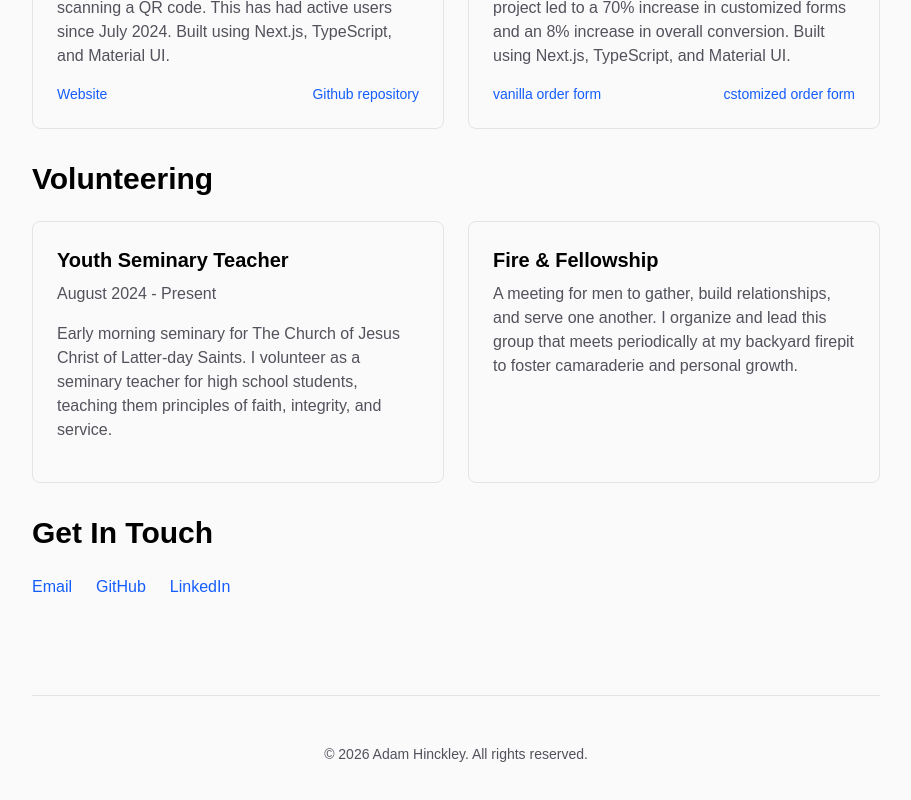
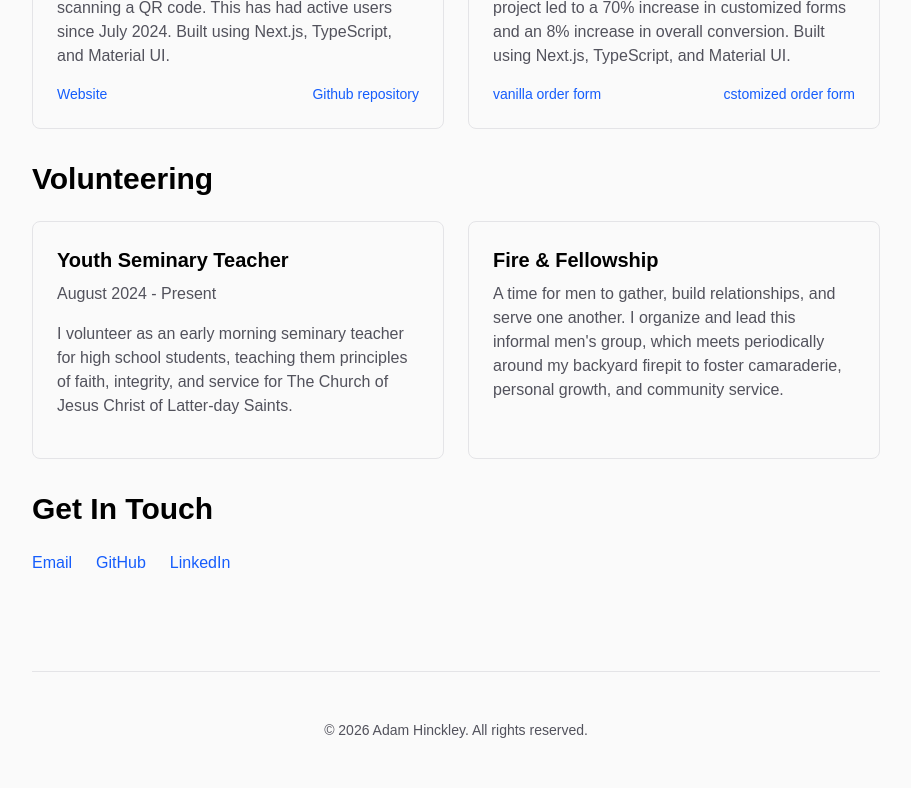
Before and after one commit to adamhinckley/adam-hinckley, a Next.js app: page / in a window 1280 px wide. Shown: the part 1972-2772 px from the top of the page, without its empty margins (184-1095 px from the left). Built offline with nearby package versions, Linux system fonts and the light colour scheme.

Commit message:
Update volunteering copy

```diff
--- a/app/page.tsx
+++ b/app/page.tsx
@@ -407,10 +407,9 @@ export default function Home() {
                 August 2024 - Present
               </p>
               <p className="text-zinc-600 dark:text-zinc-400 mb-4">
-                Early morning seminary for The Church of Jesus Christ of
-                Latter-day Saints. I volunteer as a seminary teacher for high
-                school students, teaching them principles of faith, integrity,
-                and service.
+                I volunteer as an early morning seminary teacher for high school
+                students, teaching them principles of faith, integrity, and
+                service for The Church of Jesus Christ of Latter-day Saints.
               </p>
             </div>
             <div className="border border-zinc-200 dark:border-zinc-800 rounded-lg p-6 hover:border-zinc-300 dark:hover:border-zinc-700 transition">
@@ -418,10 +417,10 @@ export default function Home() {
                 Fire & Fellowship
               </h3>
               <p className="text-zinc-600 dark:text-zinc-400 mb-4">
-                A meeting for men to gather, build relationships, and serve one
-                another. I organize and lead this group that meets periodically
-                at my backyard firepit to foster camaraderie and personal
-                growth.
+                A time for men to gather, build relationships, and serve one
+                another. I organize and lead this informal men's group, which
+                meets periodically around my backyard firepit to foster
+                camaraderie, personal growth, and community service.
               </p>
             </div>
           </div>
```
